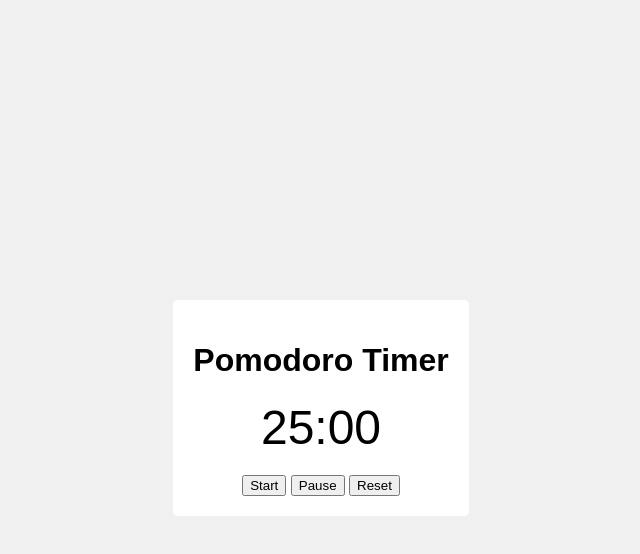
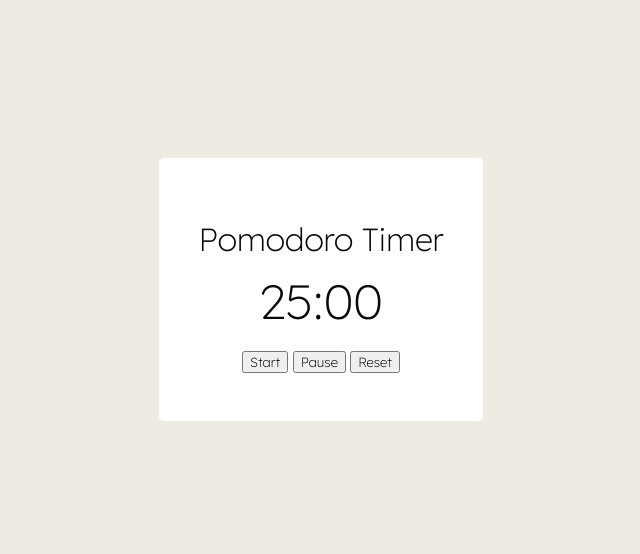
Before and after one commit to luvsense/pomodoro-app, a plain HTML site: page index.html in a window 1280 px wide. Shown: the whole page, without its empty margins (319-959 px from the left). Drawn offline with Linux system fonts and the light colour scheme.

Commit message:
style changes

```diff
--- a/index.html
+++ b/index.html
@@ -1,10 +1,18 @@
 <!DOCTYPE html>
 <html lang="en">
   <head>
-    <meta charset="UTF-8">
-    <meta name="viewport" content="width=device-width, initial-scale=1.0">
+    <meta charset="UTF-8" />
+    <meta name="viewport" content="width=device-width, initial-scale=1.0" />
     <title>Pomodoro Timer</title>
-    <link rel="stylesheet" href="style.css">
+    <link rel="stylesheet" href="style.css" />
+    <link rel="preconnect" href="https://fonts.googleapis.com" />
+    <link rel="preconnect" href="https://fonts.gstatic.com" crossorigin />
+    <link rel="preconnect" href="https://fonts.googleapis.com" />
+    <link rel="preconnect" href="https://fonts.gstatic.com" crossorigin />
+    <link
+      href="https://fonts.googleapis.com/css2?family=Lexend+Deca:wght@100..900&display=swap"
+      rel="stylesheet"
+    />
   </head>
   <body>
     <div class="container">
--- a/style.css
+++ b/style.css
@@ -1,15 +1,23 @@
+* {
+  font-family: "Lexend Deca", sans-serif;
+  font-weight: 200;
+}
+
 body {
-    font-family: sans-serif;
+  font-size: 16px;
+  line-height: 40px;
+  letter-spacing: normal;
   display: flex;
   align-items: center;
   justify-content: center;
-    min-height: 100vh;
-    background-color: #f0f0f0;
+  background-color: #eeebe2;
+  color: #080909;
 }
 
 .container {
+  margin-top: 150px;
   background-color: #fff;
-    padding: 20px;
+  padding: 40px;
   border-radius: 5px;
   text-align: center;
 }
```
Lines whose indentation alone changed are shown as unchanged.
